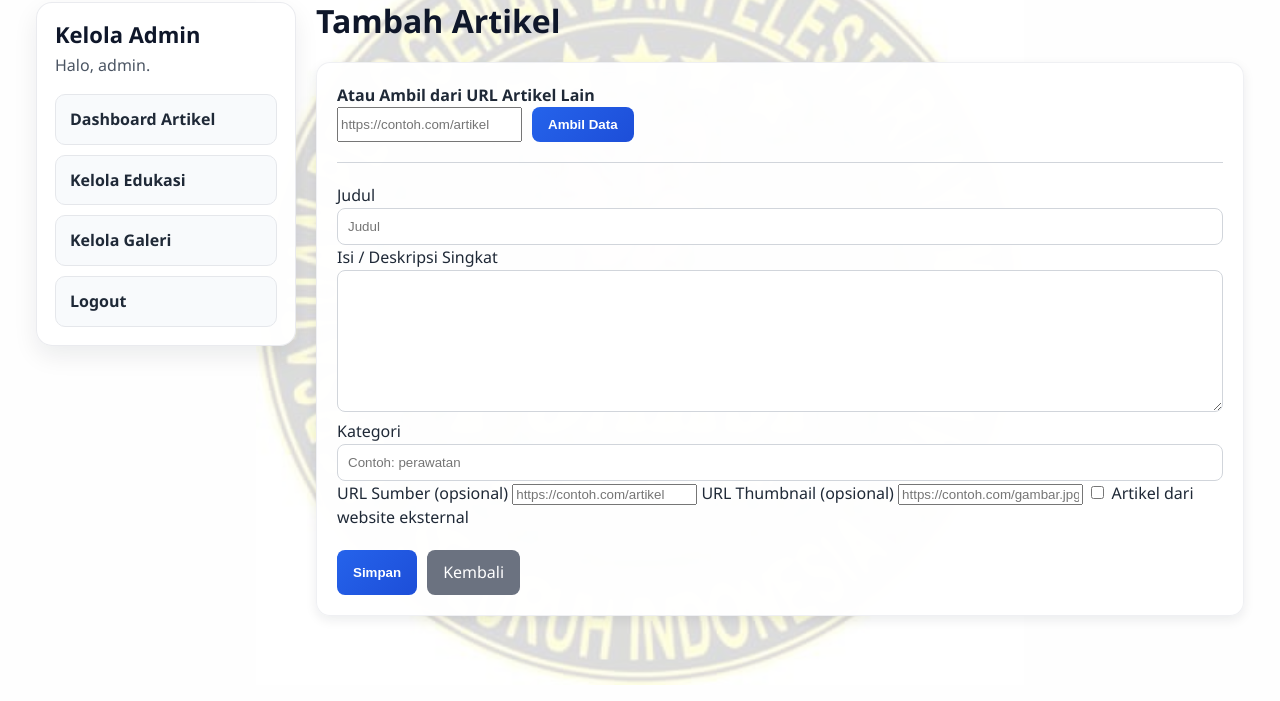
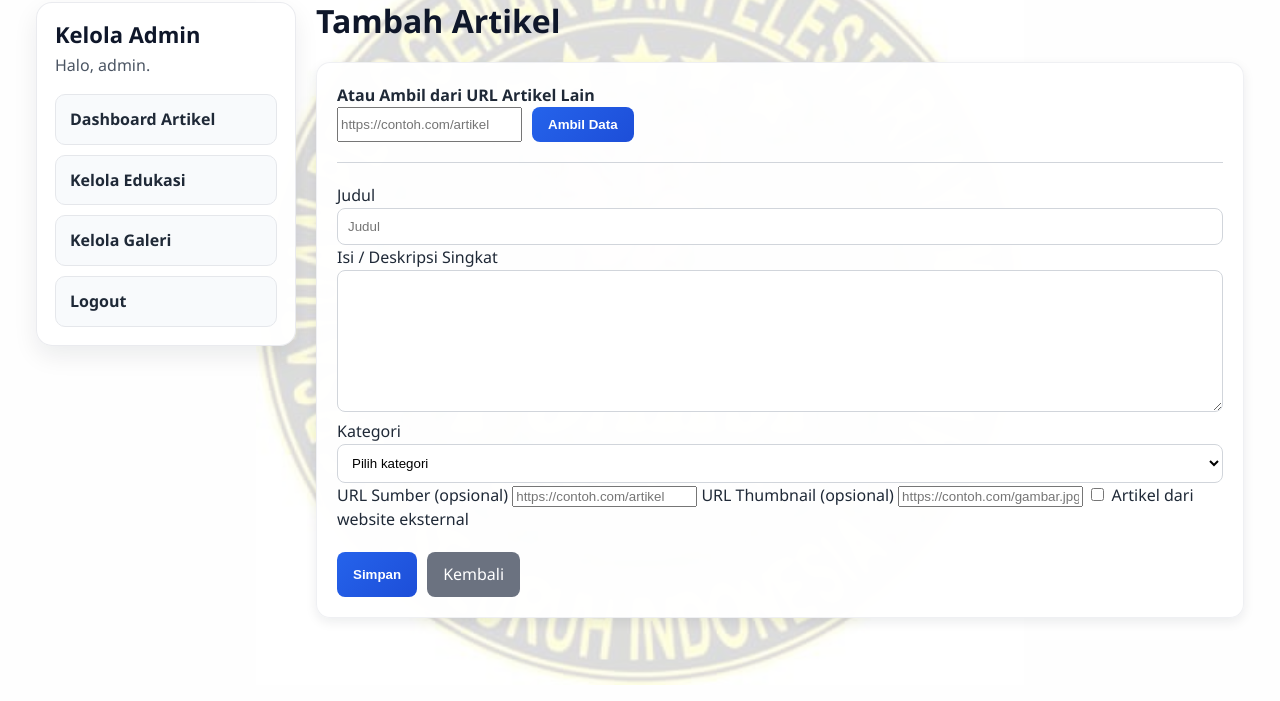
Before and after one commit to sangprabuuu/Website-Cluck-laugh, a PHP site: page /admin/tambah_artikel.php in a window 1280 px wide. Shown: the part 99-800 px from the top of the page. Run offline with PHP 8.4, Linux system fonts and the light colour scheme; a user stored in the database is signed in.

Commit message:
update_2

```diff
--- a/admin/dashboard_galeri.php
+++ b/admin/dashboard_galeri.php
@@ -35,7 +35,7 @@ if (isset($_GET['hapus'])) {
 }
 
 $msg = $_GET['msg'] ?? '';
-$query = mysqli_query($conn, "SELECT * FROM galeri ORDER BY id DESC");
+$query = mysqli_query($conn, "SELECT * FROM galeri ORDER BY id ASC");
 ?>
 <!DOCTYPE html>
 <html lang="id">
--- a/admin/tambah_artikel.php
+++ b/admin/tambah_artikel.php
@@ -16,6 +16,11 @@ $kategori = '';
 $url_sumber = '';
 $thumbnail = '';
 $is_eksternal = false;
+$kategoriOptions = [
+	'perawatan' => 'Perawatan',
+	'lomba' => 'Lomba',
+	'umum' => 'Umum',
+];
 
 if (isset($_GET['edit'])) {
 	$editMode = true;
@@ -136,7 +141,15 @@ if (isset($_POST['submit'])) {
 			<textarea name="isi" rows="8" required><?= htmlspecialchars($isi); ?></textarea>
 
 			<label>Kategori</label>
-			<input type="text" name="kategori" placeholder="Contoh: perawatan" value="<?= htmlspecialchars($kategori); ?>" required>
+			<select name="kategori" required>
+				<option value="" disabled <?= $kategori === '' ? 'selected' : ''; ?>>Pilih kategori</option>
+				<?php if ($kategori !== '' && !array_key_exists($kategori, $kategoriOptions)) { ?>
+					<option value="<?= htmlspecialchars($kategori); ?>" selected><?= htmlspecialchars(ucfirst($kategori)); ?></option>
+				<?php } ?>
+				<?php foreach ($kategoriOptions as $value => $label) { ?>
+					<option value="<?= htmlspecialchars($value); ?>" <?= $kategori === $value ? 'selected' : ''; ?>><?= htmlspecialchars($label); ?></option>
+				<?php } ?>
+			</select>
 
 			<label>URL Sumber (opsional)</label>
 			<input type="url" name="url_sumber" placeholder="https://contoh.com/artikel" value="<?= htmlspecialchars($url_sumber); ?>">
```
Also changed, not shown: 2 other files.
